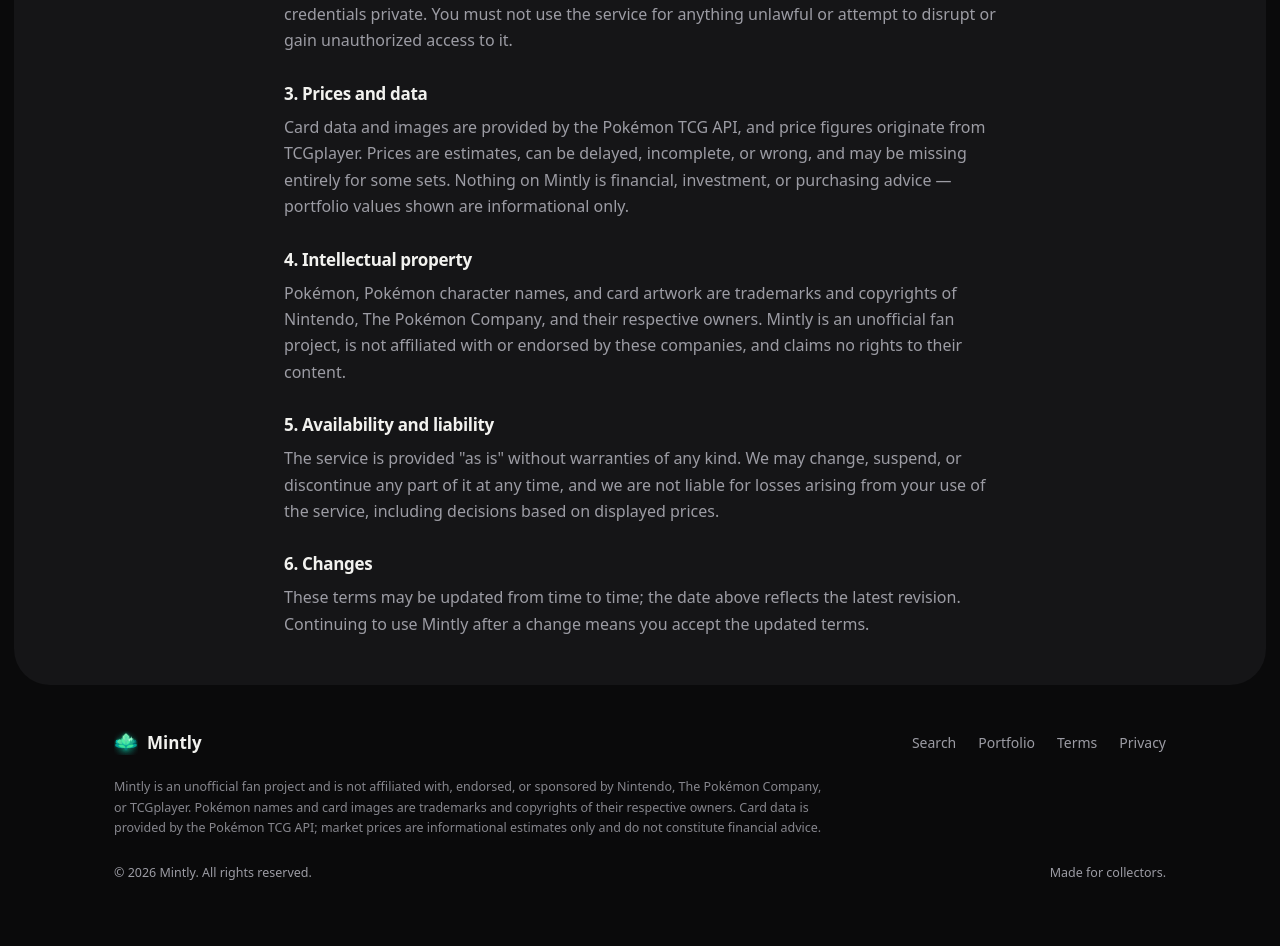
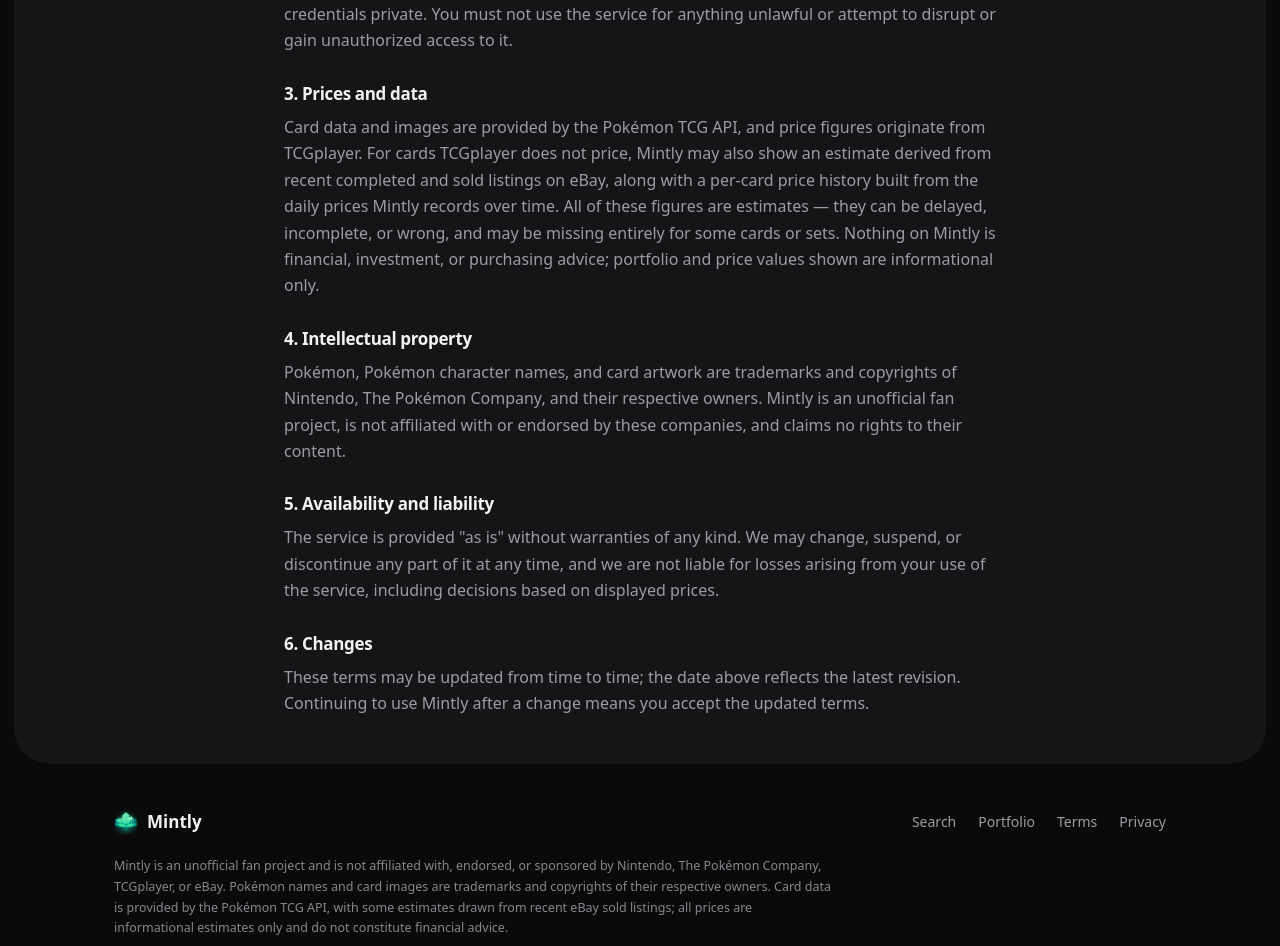
Before and after one commit to jmmyjam/Mintly, a React (Vite) app in the folder Frontend/mintly/: page /terms in a window 1280 px wide. Shown: the part 406-1352 px from the top of the page. Before the commit the page ends 1327 px from the top, so only its background shows below. Built offline with nearby package versions, Linux system fonts and the light colour scheme; no server answers.

Commit message:
Update terms

```diff
--- a/Frontend/mintly/src/components/Footer.tsx
+++ b/Frontend/mintly/src/components/Footer.tsx
@@ -18,11 +18,12 @@
         </div>
         <p className="footer-disclaimer">
           Mintly is an unofficial fan project and is not affiliated with,
-          endorsed, or sponsored by Nintendo, The Pokémon Company, or
-          TCGplayer. Pokémon names and card images are trademarks and
-          copyrights of their respective owners. Card data is provided by the
-          Pokémon TCG API; market prices are informational estimates only and
-          do not constitute financial advice.
+          endorsed, or sponsored by Nintendo, The Pokémon Company, TCGplayer,
+          or eBay. Pokémon names and card images are trademarks and copyrights
+          of their respective owners. Card data is provided by the Pokémon TCG
+          API, with some estimates drawn from recent eBay sold listings; all
+          prices are informational estimates only and do not constitute
+          financial advice.
         </p>
         <div className="footer-bottom">
           <span>© {new Date().getFullYear()} Mintly. All rights reserved.</span>
--- a/Frontend/mintly/src/pages/Privacy.tsx
+++ b/Frontend/mintly/src/pages/Privacy.tsx
@@ -2,7 +2,7 @@
   return (
     <div className="page legal-page">
       <h1>Privacy Policy</h1>
-      <p className="legal-updated">Last updated: July 14, 2026</p>
+      <p className="legal-updated">Last updated: July 15, 2026</p>
 
       <h2>1. What we collect</h2>
       <p>
@@ -30,15 +30,19 @@
       <h2>4. Third parties</h2>
       <p>
         Card searches and price lookups are served through the Pokémon TCG
-        API. Your account details are never sent to it — only the card
-        queries needed to show results and prices.
+        API. For cards it cannot price, Mintly also queries recent sold
+        listings on eBay to estimate a value. Your account details are never
+        sent to either service — only the card name, number, or set needed to
+        find results and prices.
       </p>
 
       <h2>5. Your data</h2>
       <p>
         You can remove cards from your portfolio at any time, which deletes
-        those records. Historical price snapshots are aggregate per-card data
-        and contain nothing personal.
+        those records. To build price history, Mintly records a daily market
+        price for cards that are searched or viewed; these snapshots are
+        aggregate per-card figures, are not tied to your account, and contain
+        nothing personal.
       </p>
 
       <h2>6. Changes</h2>
--- a/Frontend/mintly/src/pages/Search.tsx
+++ b/Frontend/mintly/src/pages/Search.tsx
@@ -8,6 +8,7 @@
   type Card,
   type CardSet,
 } from "../api";
+import DayChange from "../components/DayChange";
 import PriceQtyForm from "../components/PriceQtyForm";
 import StatusMessage from "../components/StatusMessage";
 import { useAddCard } from "../hooks";
@@ -297,7 +298,10 @@
                   <p className="card-name">{card.name}</p>
                   <p className="card-set">{card.set.name}</p>
                   {price != null && (
-                    <p className="card-price">{money(price)}</p>
+                    <p className="card-price">
+                      {money(price)}
+                      {card.priceChange && <DayChange change={card.priceChange} className="card-price-change" />}
+                    </p>
                   )}
                 </div>
               </Link>
--- a/Frontend/mintly/src/pages/Terms.tsx
+++ b/Frontend/mintly/src/pages/Terms.tsx
@@ -2,7 +2,7 @@
   return (
     <div className="page legal-page">
       <h1>Terms of Service</h1>
-      <p className="legal-updated">Last updated: July 14, 2026</p>
+      <p className="legal-updated">Last updated: July 15, 2026</p>
 
       <h2>1. The service</h2>
       <p>
@@ -22,10 +22,14 @@
       <h2>3. Prices and data</h2>
       <p>
         Card data and images are provided by the Pokémon TCG API, and price
-        figures originate from TCGplayer. Prices are estimates, can be
-        delayed, incomplete, or wrong, and may be missing entirely for some
-        sets. Nothing on Mintly is financial, investment, or purchasing
-        advice — portfolio values shown are informational only.
+        figures originate from TCGplayer. For cards TCGplayer does not price,
+        Mintly may also show an estimate derived from recent completed and sold
+        listings on eBay, along with a per-card price history built from the
+        daily prices Mintly records over time. All of these figures are
+        estimates — they can be delayed, incomplete, or wrong, and may be
+        missing entirely for some cards or sets. Nothing on Mintly is financial,
+        investment, or purchasing advice; portfolio and price values shown are
+        informational only.
       </p>
 
       <h2>4. Intellectual property</h2>
```
